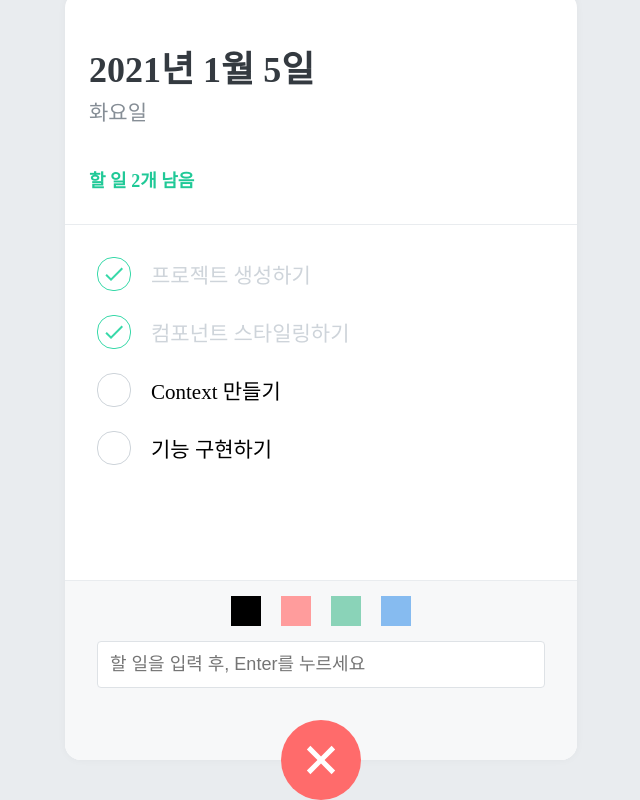
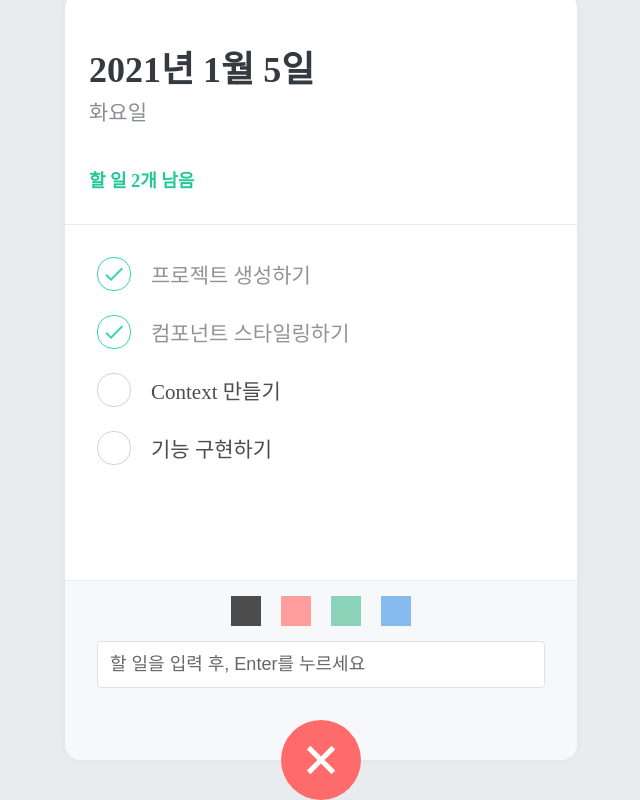
Before and after one commit to hyewonji/todolist_react, a React (Create React App) app: page / in a window 1280 px wide. Both pictures are taken after a click on the button 640 px from the left and 864 px from the top of the page. Shown: the part 104-904 px from the top of the page, without its empty margins (319-959 px from the left). Built offline with nearby package versions, Linux system fonts and the light colour scheme.

Commit message:
Change Input PlaceHolder Text, Done Lists Color

```diff
--- a/src/TodoContext.js
+++ b/src/TodoContext.js
@@ -5,25 +5,25 @@ const initialTodos = [
         id: 1,
         text: '프로젝트 생성하기',
         done: true,
-        color: "#000000"
+        color: "#4c4c4c"
     },
     {
         id: 2,
         text: '컴포넌트 스타일링하기',
         done: true,
-        color: "#000000"
+        color: "#4c4c4c"
     },
     {
         id: 3,
         text: 'Context 만들기',
         done: false,
-        color: "#000000"
+        color: "#4c4c4c"
     },
     {
         id: 4,
         text: '기능 구현하기',
         done: false,
-        color: "#000000"
+        color: "#4c4c4c"
     },
 ]
 
--- a/src/components/TodoItem.js
+++ b/src/components/TodoItem.js
@@ -51,7 +51,8 @@ const CheckCircle = styled.div`
 const Text = styled.div`
     flex: 1;
     font-size: 21px;
-    color: ${props => !props.done ? props.color : "#ced4da" };
+    color: ${props => props.color};
+    opacity: ${props => props.done ? 0.6 : 1};
 `
 
 function TodoItem({ id, done, text, color}){
--- a/src/components/TodoListCreate.js
+++ b/src/components/TodoListCreate.js
@@ -67,6 +67,10 @@ const Input = styled.input`
     font-size: 18px;
     box-sizing: border-box;
     color: ${props => props.color};
+    ::-webkit-input-placeholder{
+        color: ${props => props.color};
+        opacity: 0.6
+    }
 `
 
 const PaletteForm = styled.div`
@@ -80,7 +84,7 @@ const PaletteColor = styled.div`
     width: 30px;
     height: 30px;
     margin: 10px;
-    background: ${props => props.color};
+    background: ${props => props.id};
     cursor:pointer;
 `
 
@@ -115,7 +119,7 @@ function TodoListCreate() {
         nextId.current += 1;
     }
 
-    const Palette = ['#000000',' #ff9c9c','#8ad3b8',' #86bbf0']
+    const Palette = ['#4c4c4c',' #ff9c9c','#8ad3b8',' #86bbf0']
 
     return (
         <>
@@ -123,10 +127,10 @@ function TodoListCreate() {
                 <InsertFormPositioner>
                     <InsertForm onSubmit={onSubmit}>
                         <PaletteForm>
-                            <PaletteColor onClick={onColor} id={Palette[0]} color={Palette[0]}></PaletteColor>
-                            <PaletteColor onClick={onColor} id={Palette[1]} color={Palette[1]}></PaletteColor>
-                            <PaletteColor onClick={onColor} id={Palette[2]} color={Palette[2]}></PaletteColor>
-                            <PaletteColor onClick={onColor} id={Palette[3]} color={Palette[3]}></PaletteColor>
+                            <PaletteColor onClick={onColor} id={Palette[0]} />
+                            <PaletteColor onClick={onColor} id={Palette[1]} />
+                            <PaletteColor onClick={onColor} id={Palette[2]} />
+                            <PaletteColor onClick={onColor} id={Palette[3]} />
                         </PaletteForm>
                         <Input
                         autoFocus
```
Also changed, not shown: 1 other file (tests, documents, lock files or other folders).
